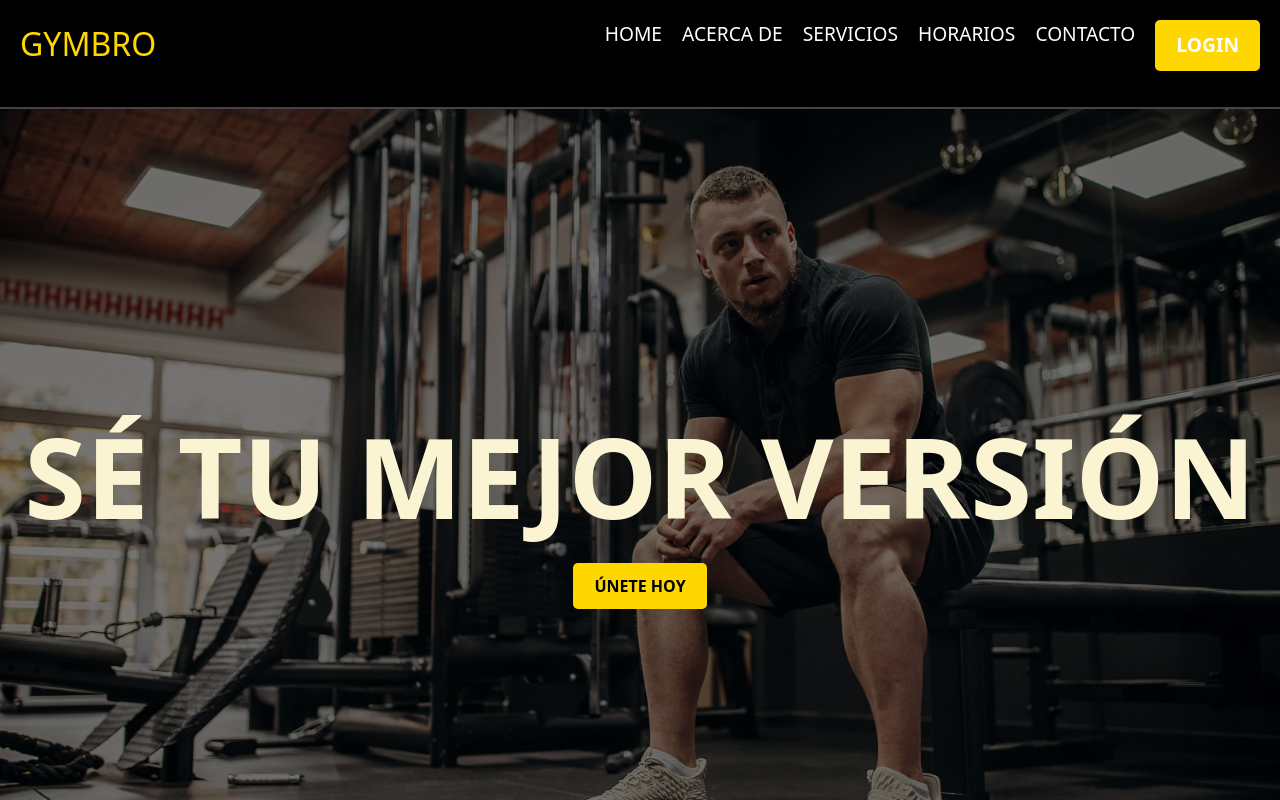
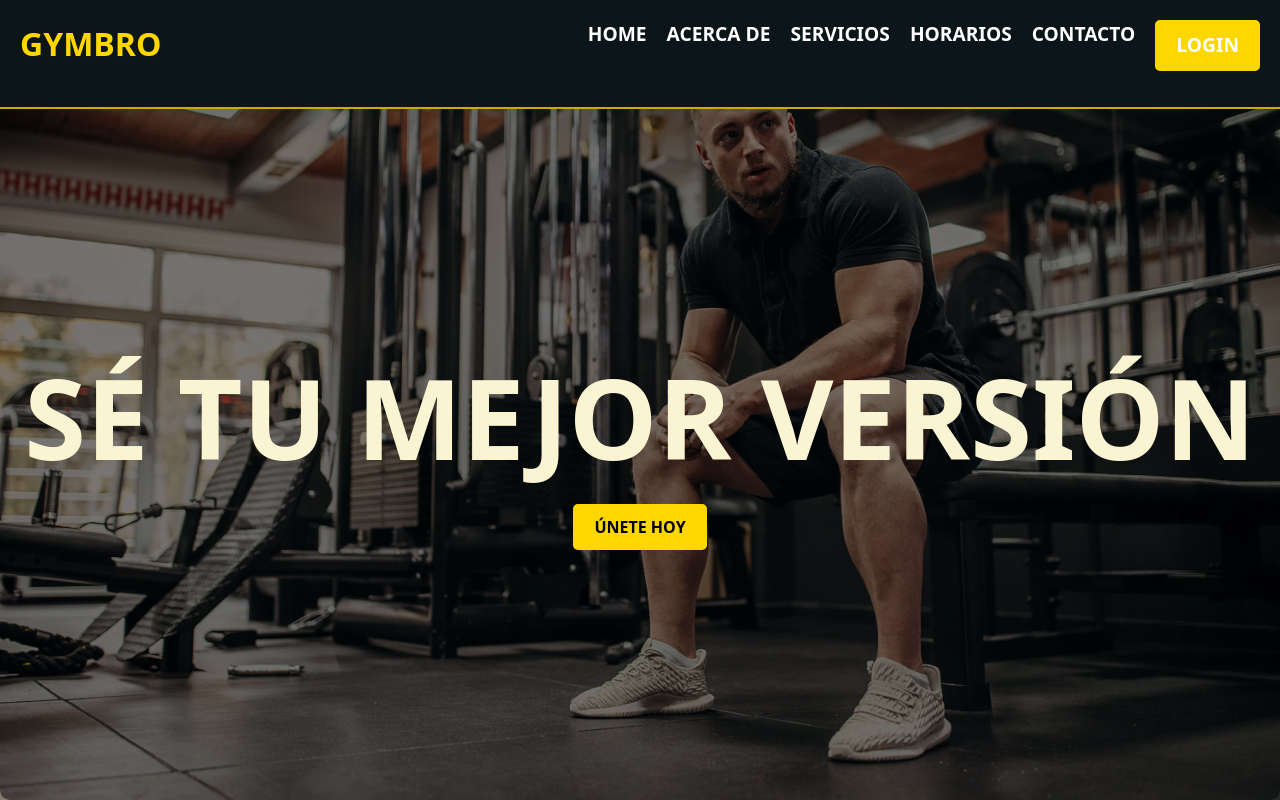
Before and after one commit to estevan-j/Gym_WebSite, an Angular app in the folder fronted/GymUI/: page / in a window 1280 px wide. Shown: the top 800 px of the page. Built offline with nearby package versions, Linux system fonts and the light colour scheme.

Commit message:
mejoras landing page
ahora el header es fijo en desktop y desaparece en movil

```diff
--- a/fronted/GymUI/src/pages/landing-page/landing-page.component.css
+++ b/fronted/GymUI/src/pages/landing-page/landing-page.component.css
@@ -1,15 +1,34 @@
 .landing-page .header {
-    background-color: #000;
+    background-color: #0C1618;
     display: flex;
     justify-content: space-between;
     padding: 20px;
-    border-bottom: 2px solid #444;
+    border-bottom: 2px solid #D1AC00;
+    position: fixed; /* Fija el header en la parte superior */
+    top: 0;
+    left: 0;
+    width: 100%; /* Asegura que el header ocupe todo el ancho de la pantalla */
+    z-index: 1000; /* Coloca el header encima del contenido */
+}
+
+/* Agregar espacio para el contenido cuando el header es fijo */
+.landing-page .main-section {
+    padding-top: 100px; /* Ajusta este valor según la altura del header */
+}
+
+/* Responsividad: Header no fijo en móviles */
+@media (max-width: 768px) {
+    .landing-page .header {
+        position: relative; /* Elimina la posición fija en pantallas pequeñas */
+        padding-top: 0;
+    }
 }
 
 .landing-page .header .logo {
     font-size: 2em;
     color: #FFD700;
     text-transform: uppercase;
+    font-weight: bold;
 }
 
 .landing-page .nav-links {
@@ -24,6 +43,7 @@
     font-size: 1.2em;
     text-transform: uppercase;
     transition: color 0.3s ease;
+    font-weight: bold;
 }
 
 .landing-page .nav-links a:hover {
```
